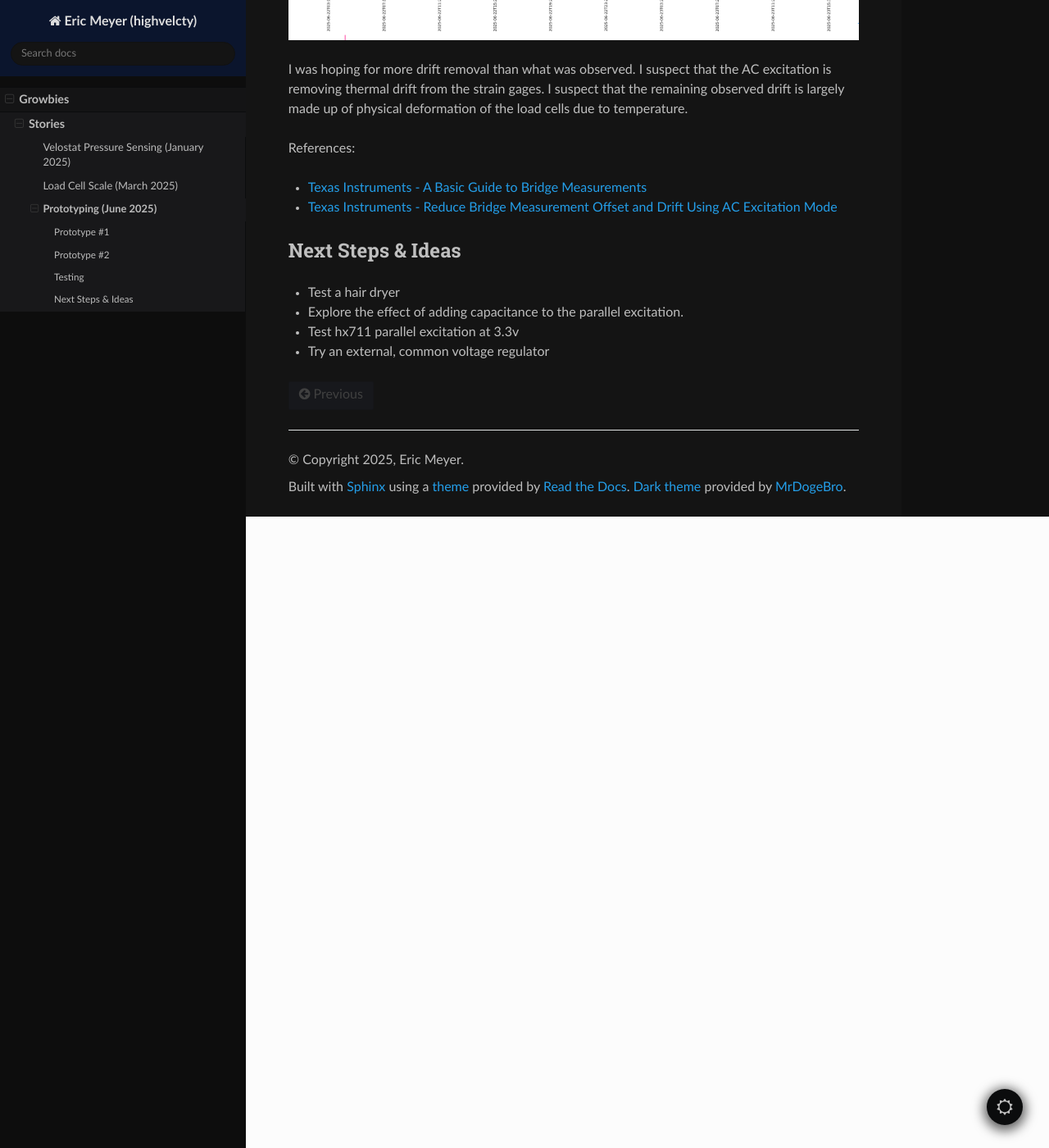
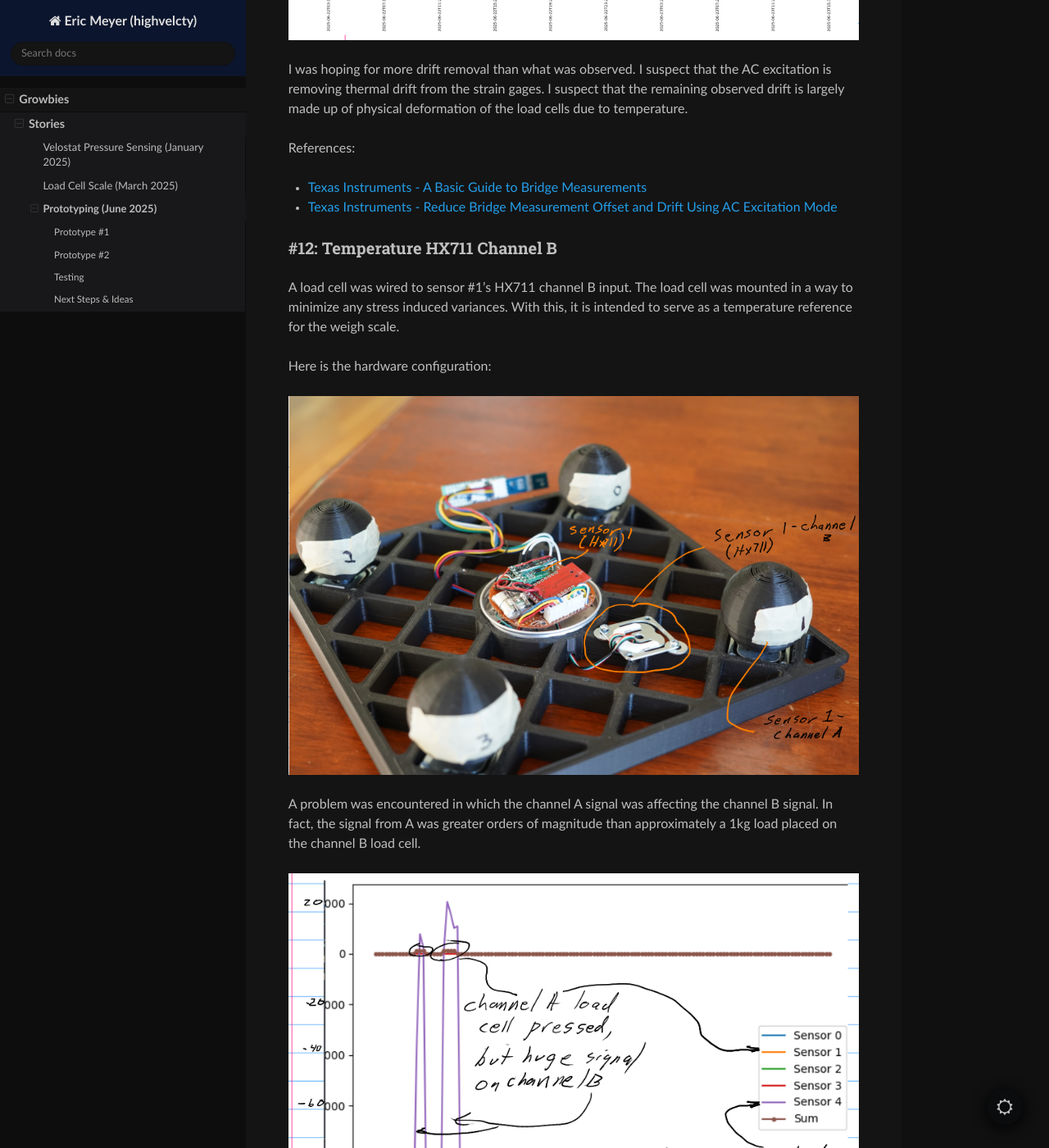
Before and after one commit to highvelcty/highvelcty.github.io, a Sphinx documentation site: the page built from source/prototyping.rst, in a window 1280 px wide and 1400 px high, scrolled down 19920 px. Shown: the whole window at 82% size. Built offline with Sphinx 7.4.7 and the Read the Docs theme 3.1.0, drawn with Linux system fonts in a browser that asks for light colours.

Commit message:
Experiment #12: Temperature HX711 Channel B

```diff
--- a/source/prototyping.rst
+++ b/source/prototyping.rst
@@ -227,6 +227,22 @@ References:
 - `Texas Instruments - A Basic Guide to Bridge Measurements <https://www.ti.com/lit/an/sbaa532a/sbaa532a.pdf?ts=1750655121715>`_
 - `Texas Instruments - Reduce Bridge Measurement Offset and Drift Using AC Excitation Mode <https://www.ti.com/lit/ab/sbaa290a/sbaa290a.pdf?ts=1750673756912&ref_url=https%253A%252F%252Fwww.google.com%252F>`_
 
+#12: Temperature HX711 Channel B
+~~~~~~~~~~~~~~~~~~~~~~~~~~~~~~~~
+A load cell was wired to sensor #1's HX711 channel B input. The load cell was mounted in a way to
+minimize any stress induced variances. With this, it is intended to serve as a temperature
+reference for the weigh scale.
+
+Here is the hardware configuration:
+
+.. image:: binary/4x_loadcell-1x_temp_b.png
+
+A problem was encountered in which the channel A signal was affecting the channel B signal. In
+fact, the signal from A was greater orders of magnitude than approximately a 1kg load placed on
+the channel B load cell.
+
+.. image:: binary/4x_loadcell-1x_temp_b_data.png
+
 Next Steps & Ideas
 ------------------
 - Test a hair dryer
```
Also changed, not shown: source/binary/4x_loadcell-1x_temp_b.png (added), source/binary/4x_loadcell-1x_temp_b_data.png (added).
